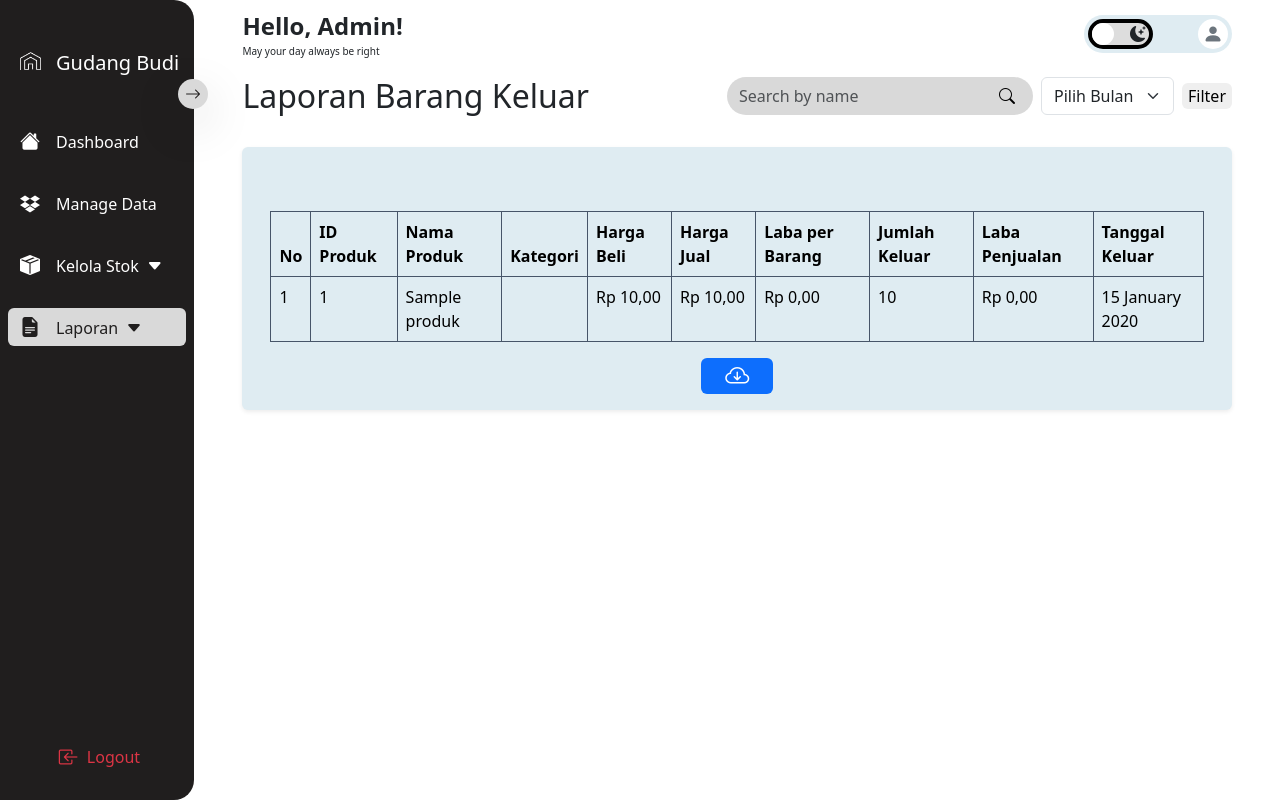
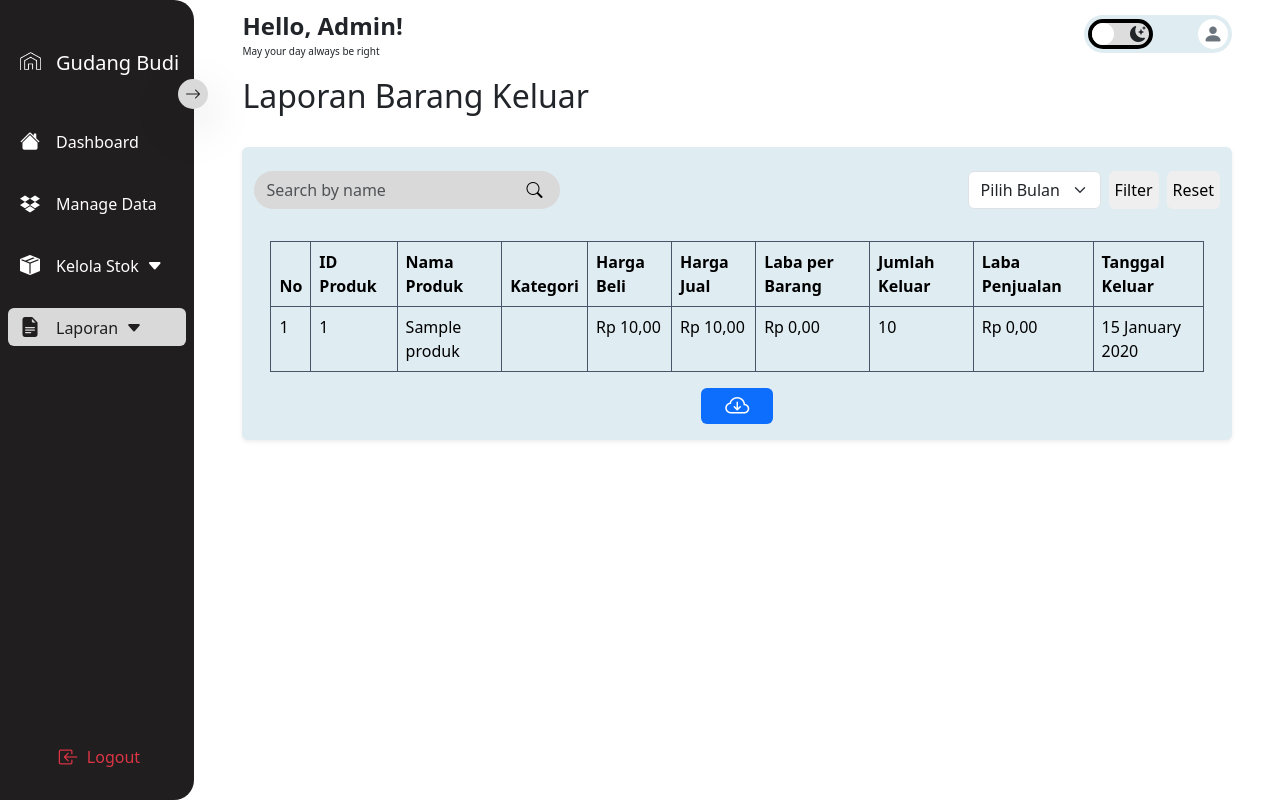
Before and after one commit to zackyhermawan/web_inventaris_toko_grosir, a PHP site: page /laporanKeluar.php in a window 1280 px wide. Run offline with PHP 8.4, Linux system fonts and the light colour scheme; the visitor is signed in with stand-in values (Sample User, id 1); tables that the repository leaves empty or names only in its code hold one stand-in row (values such as "Sample post").

Commit message:
Update laporanKeluar.php

```diff
--- a/Dashboard_webDev/laporanKeluar.php
+++ b/Dashboard_webDev/laporanKeluar.php
@@ -1,3 +1,4 @@
+
 <?php
 session_start();
 include "database/database.php";
@@ -45,9 +46,34 @@ $result_laporan = mysqli_query($db, $sql_laporan);
                          FROM produk_keluar
                          INNER JOIN produk ON produk.id_produk = produk_keluar.id_produk
                          INNER JOIN kategori ON produk.kategori = kategori.id_kategori
-                         WHERE produk.nama_produk LIKE '%$filter_search%' OR MONTH(produk_keluar.created_at) LIKE '%$filter_search%'
+                         WHERE produk.nama_produk LIKE '%$filter_search%'
                          ORDER BY produk_keluar.created_at DESC";
  $result_laporan = mysqli_query($db, $sql_laporan_search);
+
+}
+
+// FILTER BULAN
+if(isset($_GET['bulan'])) {
+$sql_laporan_bulan = "SELECT
+                       produk.id_produk,
+                       produk.nama_produk,
+                       produk.stok,
+                       produk.harga_beli,
+                       produk.harga_jual,
+                       (produk.harga_jual - produk.harga_beli) AS laba,
+                       ((produk.harga_jual - produk.harga_beli)*produk_keluar.jumlah_keluar) AS laba_penjualan,
+                       kategori.nama_kategori,
+                       produk_keluar.jumlah_keluar,
+                       produk_keluar.created_at AS tanggal_keluar
+                       FROM produk_keluar
+                       INNER JOIN produk ON produk.id_produk = produk_keluar.id_produk
+                       INNER JOIN kategori ON produk.kategori = kategori.id_kategori
+                       WHERE MONTH(produk_keluar.created_at) = '$_GET[bulan]'";
+$result_laporan = mysqli_query($db, $sql_laporan_bulan);
+}
+
+if(isset($_GET['reset'])) {
+  header('location: laporanKeluar.php');
 }
 
 // FILTER DATA BY BULAN
@@ -180,47 +206,42 @@ $result_laporan = mysqli_query($db, $sql_laporan);
           <div class="container-fluid px-5 pt-4 py-5">
             <div class="= d-flex justify-content-between mb-3">
             <h2 class="mb-3">Laporan Barang Keluar</h2>
-
-            <div class="filter d-flex">
+            </div>
+            <div class="flex-wrap container-fluid">
+              <div class="data-stok row">
+                <div class="card pt-4 cards shadow-sm border-0 col-md-12">
+                <div class="filter mb-3 d-flex justify-content-between">
                   <form method="GET" class="d-flex" role="search">
                       <div class="input-group" style="height: 7px">
-                        <input type="text" name="search" value="<?php if (isset($_GET['search'])) {echo $_GET['search'];} ?>" class="search form-control rounded-start-5 border-0" placeholder="Search by name" aria-label="Search" aria-describedby="search-icon">
-                        <span class="search input-group-text rounded-end-5 border-0" id="search-icon">
-                        <button type="submit" class="border-0 btn-search"><i class=" bi bi-search"></i></button>
+                          <input type="text" name="search" value="<?php if (isset($_GET['search'])) {echo $_GET['search'];} ?>" class="search bg-white form-control rounded-start-5 border-0" placeholder="Search by name" aria-label="Search" aria-describedby="search-icon">
+                          <span class="search bg-white input-group-text rounded-end-5 border-0" id="search-icon">
+                          <button type="submit" class="border-0 bg-white btn-search"><i class="bi bi-search"></i></button>
                           </span>
                       </div>
                   </form>
-                <form>
-                    <div class="mb-3">
-                      <div class="d-flex align-items-center justify-content-center">
-                        <select class="form-select ms-2">
+                  <form method="GET" class="d-flex">
+                    <select name="bulan" class="form-select ms-2">
                       <option selected>Pilih Bulan</option>
-                          <option>Januari</option>
-                          <option>Februari</option>
-                          <option>Maret</option>
-                          <option>April</option>
-                          <option>Mei</option>
-                          <option>Juni</option>
-                          <option>Juli</option>
-                          <option>Agustus</option>
-                          <option>September</option>
-                          <option">Oktober</option>
-                          <option">November</option>
-                          <option">Desember</option>
+                      <option value="01">Januari</option>
+                      <option value="02">Februari</option>
+                      <option value="03">Maret</option>
+                      <option value="04">April</option>
+                      <option value="05">Mei</option>
+                      <option value="06">Juni</option>
+                      <option value="07">Juli</option>
+                      <option value="08">Agustus</option>
+                      <option value="09">September</option>
+                      <option value="10">Oktober</option>
+                      <option value="11">November</option>
+                      <option value="12">Desember</option>
                     </select>
-                          <button class="border-0 ms-2 rounded" type="submit" name="filter">Filter</button>
-                      </div>
-                    </div>
+                    <button class="border-0 ms-2 rounded" type="submit">Filter</button>
+                    <button name="reset" class="border-0 ms-2 rounded">Reset</button>
                   </form>
                 </div>
-
-            </div>
-            <div class="flex-wrap container-fluid">
-              <div class="data-stok row">
-                <div class="card pt-5 cards shadow-sm border-0 col-md-12">
                   <div class="overflow-x-auto card-body">
                     <div class="table-responsive">
-                    <table id="#example" class="table table-hover border-secondary px-2">
+                    <table id="" class="table table-hover border-secondary px-2">
                       <thead>
                         <tr>
                           <th style="width: 30px;">No</th>
```
Lines whose indentation alone changed are shown as unchanged.
